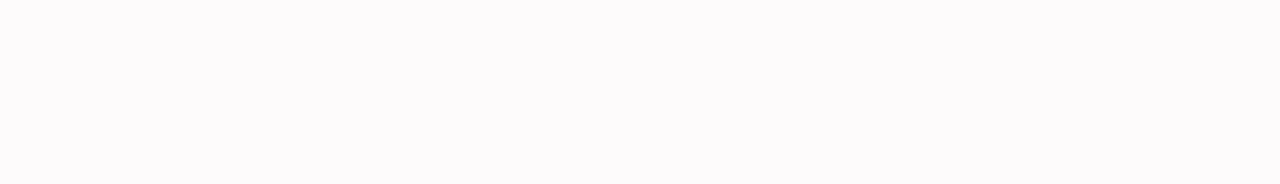
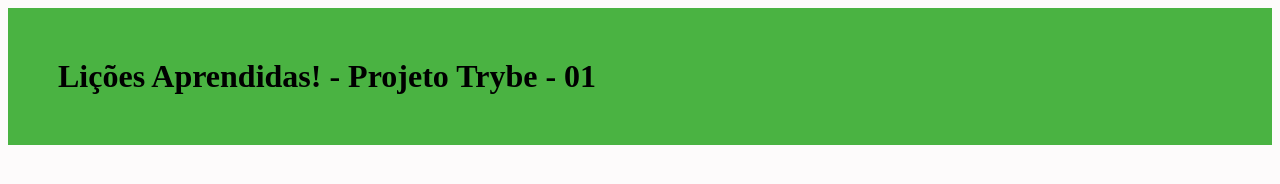
Before and after one commit to lucaslmatos/lessons-learned-p1, a website: page index.html in a window 1280 px wide. Drawn offline with Linux system fonts and the light colour scheme.

Commit message:
C02 requisito 02 e 03

```diff
--- a/index.html
+++ b/index.html
@@ -4,10 +4,12 @@
     <meta charset="UTF-8">
     <meta http-equiv="X-UA-Compatible" content="IE=edge">
     <meta name="viewport" content="width=device-width, initial-scale=1.0">
-    <title>Document</title>
+    <title>Lessons Learned.</title>
     <link rel="stylesheet" href="style.css">
 </head>
 <body>
-
+    <header id="cabecalho">
+        <h1 id="titulo">Lições Aprendidas! - Projeto Trybe - 01</h1>
+    </header>
 </body>
 </html>
--- a/style.css
+++ b/style.css
@@ -1,3 +1,9 @@
 body {
-background-color: rgb(253, 251, 251);
+    background-color: rgb(253, 251, 251);
 }
+
+#titulo {
+    margin-top: 0;
+    background-color: rgb(74, 179, 66);
+    padding: 50px 50px;
+}
```
